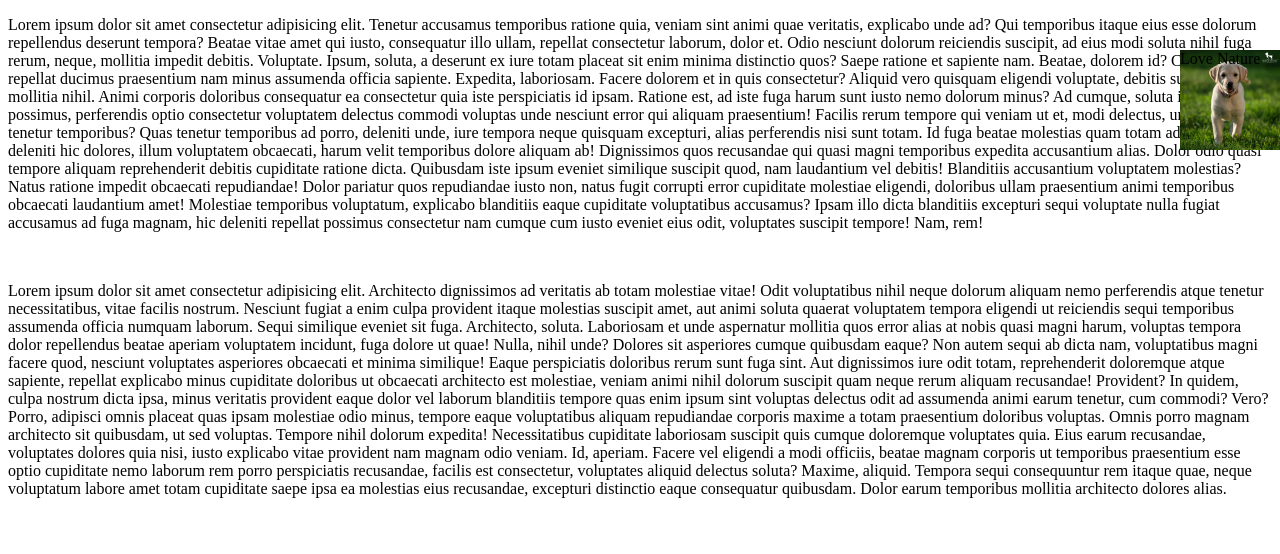
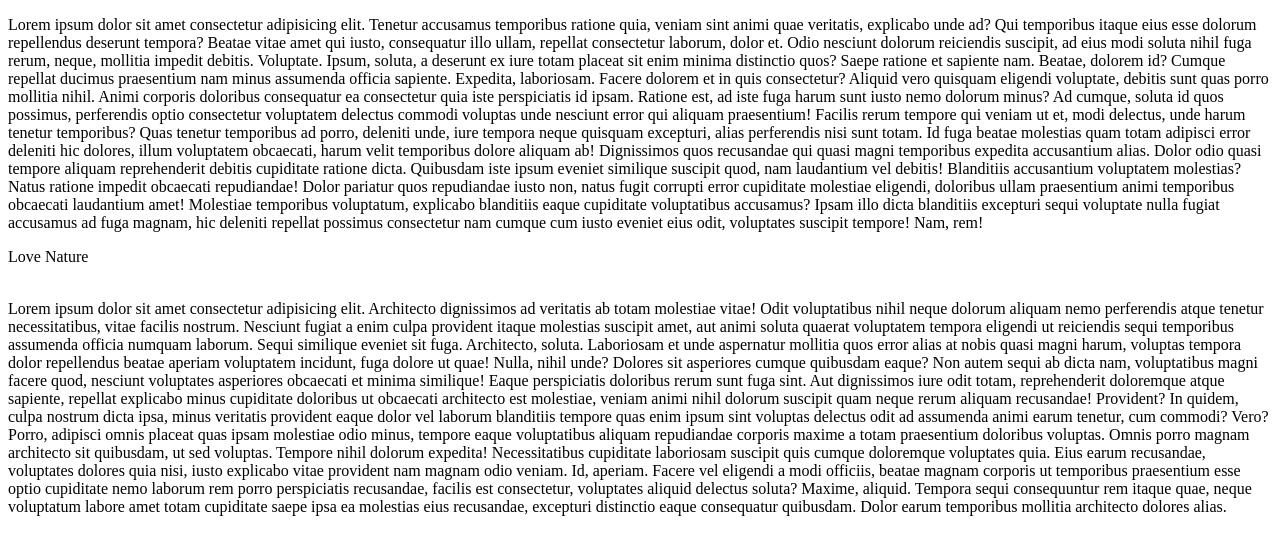
Before and after one commit to simonphilips123/angular, a plain HTML site: page angular/practice/practice-set5-q1.html in a window 1280 px wide. Drawn offline with Linux system fonts and the light colour scheme.

Commit message:
psq6css file

```diff
--- a/angular/style.css
+++ b/angular/style.css
@@ -89,7 +89,8 @@ footer{
     text-align: center;
 } */
 
-.notmovable{
+/* ***********************ASAIGNMENT 5************ */
+/* .notmovable{
     position: fixed;
     height: 100px;
     width: 100px;
@@ -97,4 +98,5 @@ footer{
     background-size: cover;
     right: 0px;
     top: 50px;
-}
+} */
+/* ***********************ASAIGNMENT 6************ */
```
